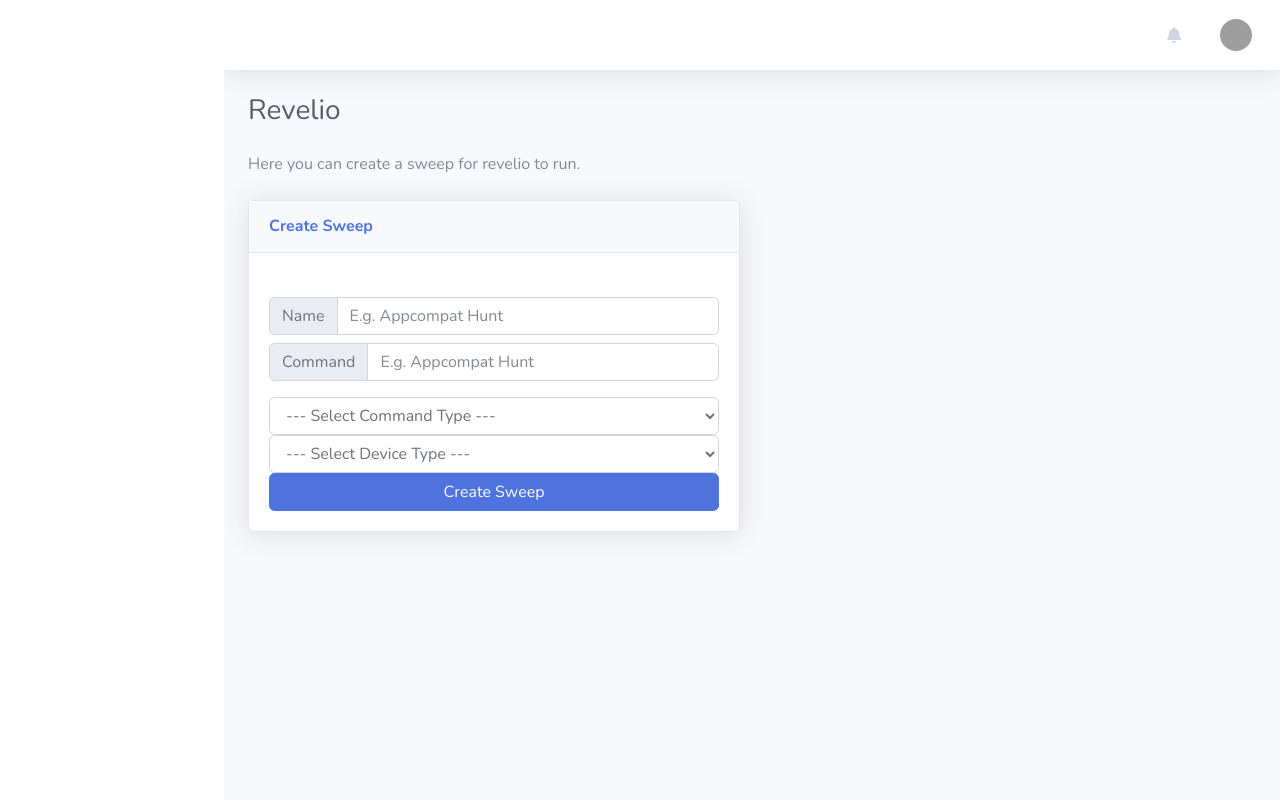
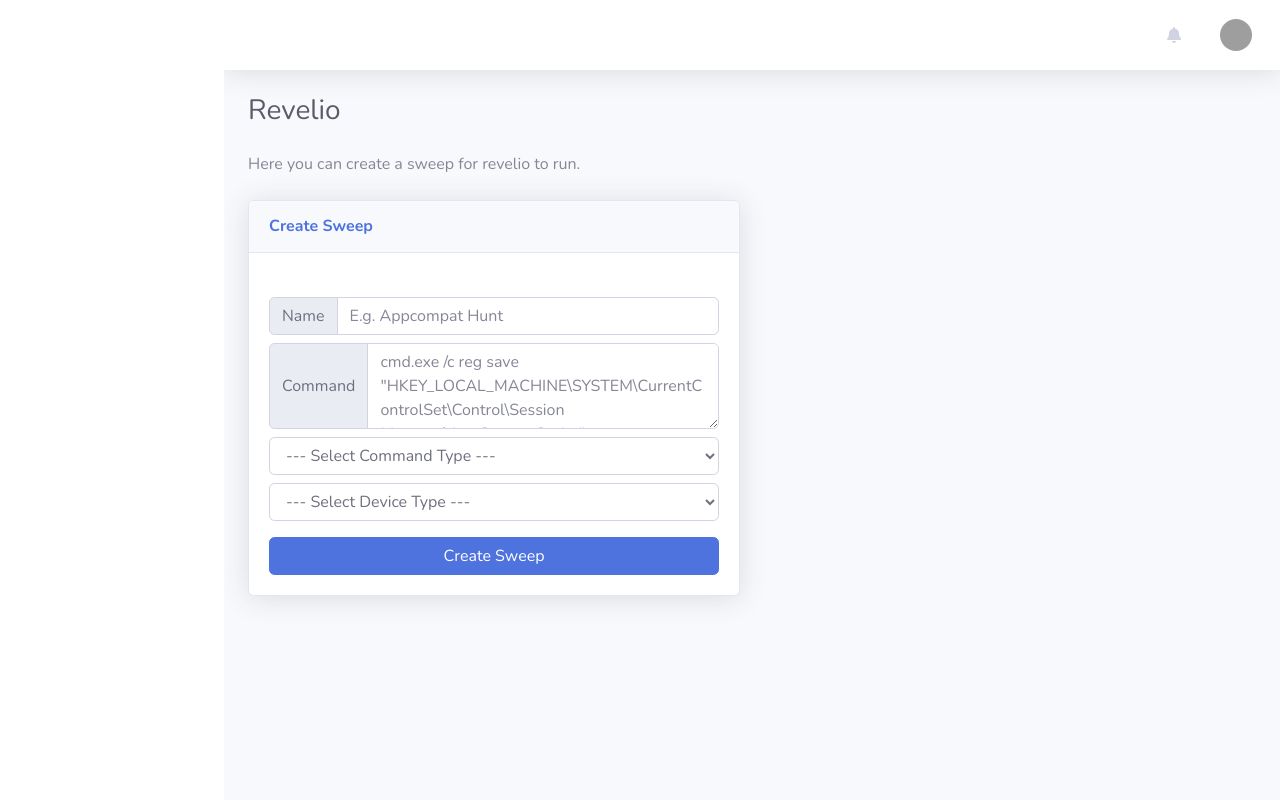
Before and after one commit to allthingsdfir/cb-bot, a Python web app: template application/templates/cb_create.html in a window 1280 px wide. Run offline with Jinja, Linux system fonts and the light colour scheme; the template is opened without the code that fills it, so the values that code supplies are empty; some libraries are stand-ins or nearby versions; grey boxes are pictures that could not be loaded.

Commit message:
Cleanup input form in Create page.

```diff
--- a/application/templates/cb_create.html
+++ b/application/templates/cb_create.html
@@ -47,25 +47,28 @@
                             <div class="input-group-prepend">
                                 <div class="input-group-text">Command</div>
                             </div>
-                            <input type="text" class="form-control" name="input_sweep_name" id="input_command"
-                                placeholder="E.g. Appcompat Hunt" required="true">
-                        </div>
+                            <textarea type="text" class="form-control" name="input_sweep_name" id="input_command"
+                                placeholder='cmd.exe /c reg save "HKEY_LOCAL_MACHINE\SYSTEM\CurrentControlSet\Control\Session Manager\AppCompatCache" "C:\Windows\Temp\appcompat.hve"' rows="3" required="true"></textarea>
                         </div>
 
+                        <div class="input-group mb-2">
                             <select required class="form-control" id="input_sweep_type" name="input_command_type">
                                 <option disabled selected value=""> --- Select Command Type --- </option>
-                        <option value="LINUX">Linux</option>
-                        <option value="MAC">Mac OS</option>
-                        <option value="WINDOWS">Windows</option>
+                                <option value="1">Run command and get a file back</option>
+                                <option value="2">Upload a file and run</option>
+                                <option value="3">Collect a file with a given path</option>
                             </select>
+                        </div>
 
+                        <div class="input-group mb-2">
                             <select required class="form-control" id="input_sweep_type" name="input_device_type">
                                 <option disabled selected value=""> --- Select Device Type --- </option>
                                 <option value="LINUX">Linux</option>
                                 <option value="MAC">Mac OS</option>
                                 <option value="WINDOWS">Windows</option>
                             </select>
-
+                        </div>
+                    </div>
 
                     <div class="form-group" id="file_name_div" hidden="true" disabled="true">
                         <div class="input-group mb-2">
```
Lines whose indentation alone changed are shown as unchanged.
